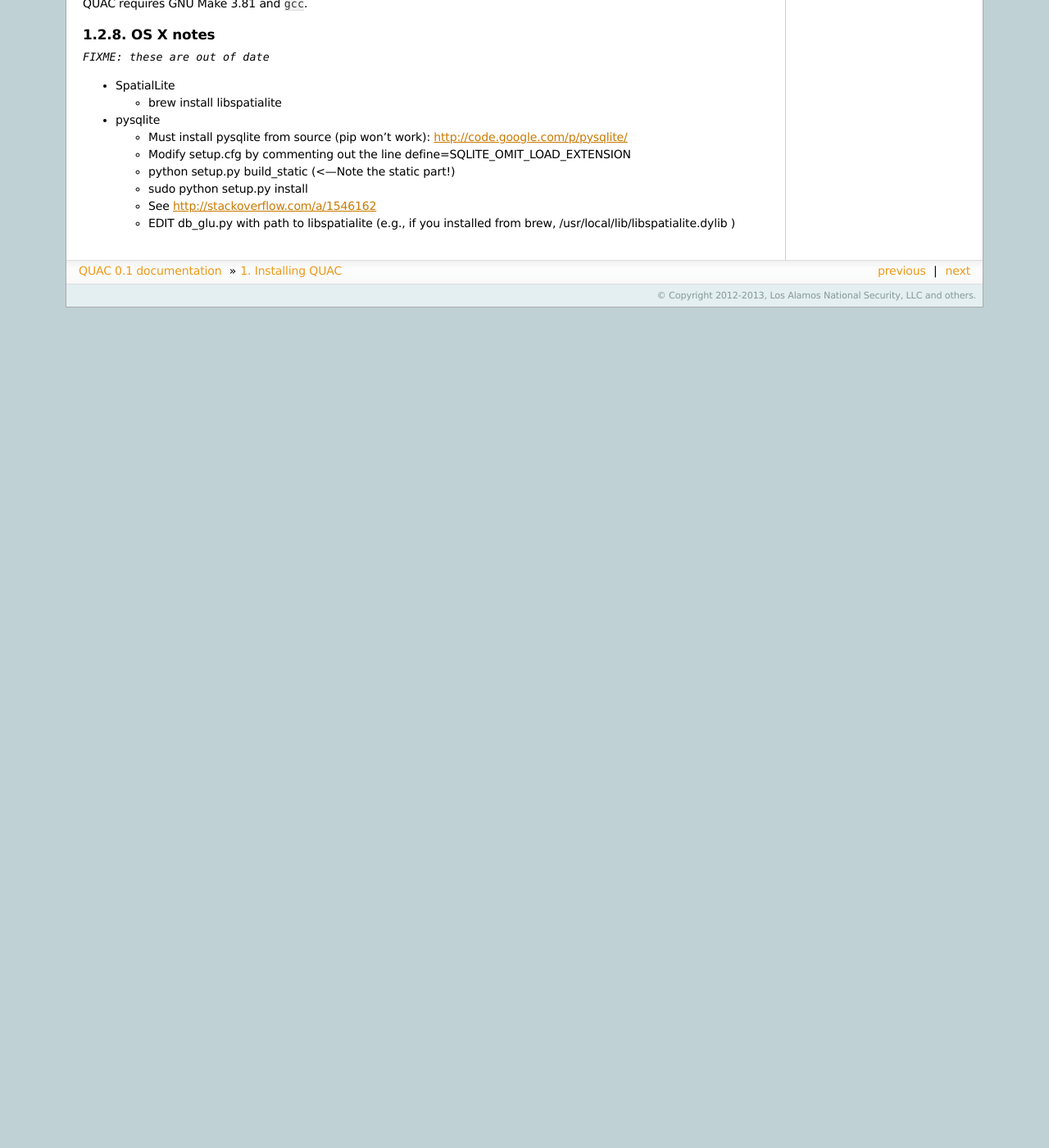
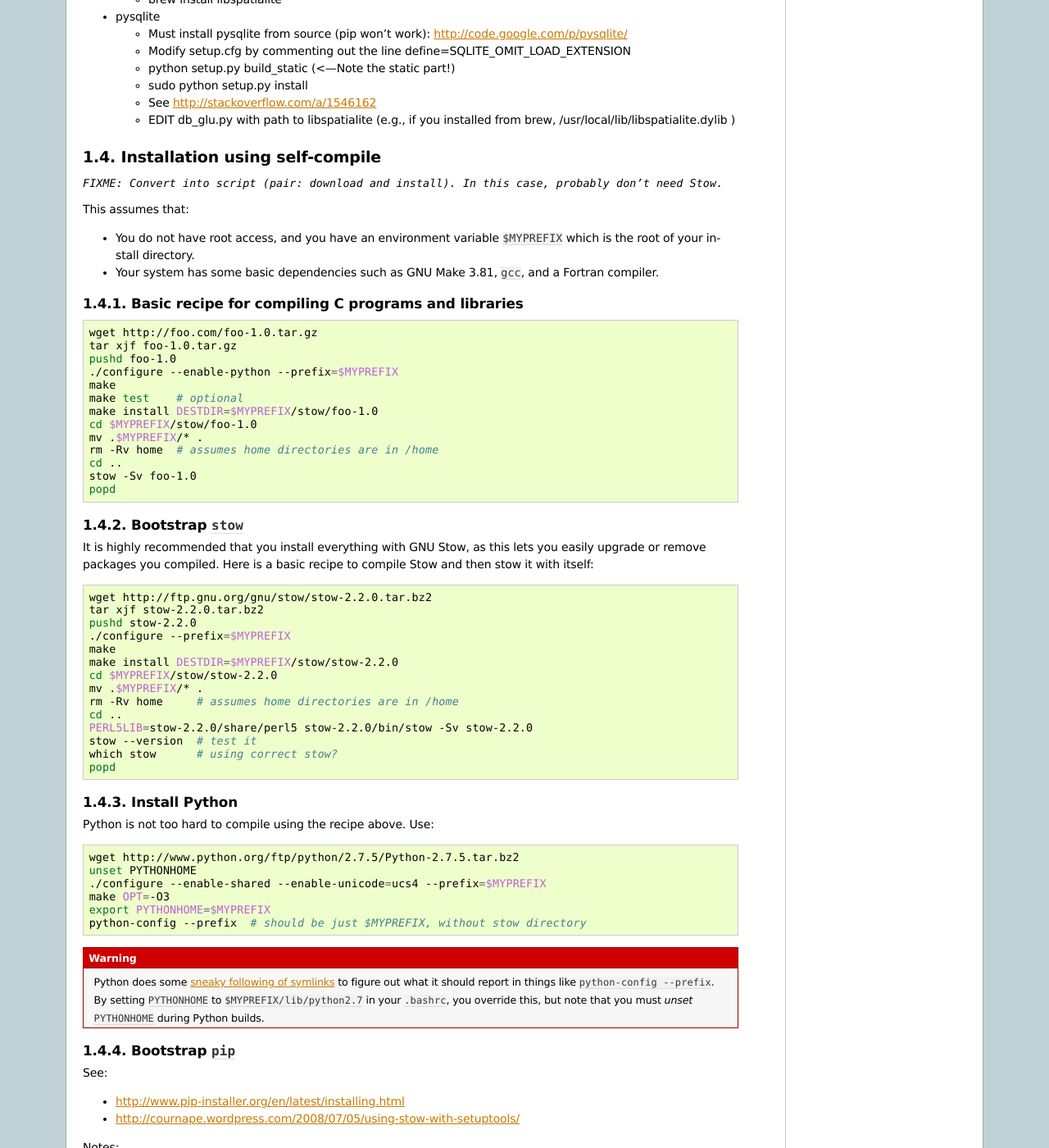
Before and after one commit to reidpr/quac, a Sphinx documentation site: the page built from sphinx/install.rst, in a window 1280 px wide and 1400 px high, scrolled down 2289 px. Shown: the whole window at 82% size. Built offline with Sphinx 7.4.7, drawn with Linux system fonts in a browser that asks for light colours; formulas are drawn with MathJax 3; before the commit the page ends 2664 px from its top, so only the background shows below that; some of the changed text lies outside the part shown.

Commit message:
self-compile notes for some bootstrap tools on UNIX

```diff
--- a/sphinx/install.rst
+++ b/sphinx/install.rst
@@ -3,6 +3,7 @@
 Installing QUAC
 ***************
 
+QUAC can be installed on most UNIX-based systems.
 
 Summary
 =======
@@ -33,17 +34,8 @@ Summary
 .. note:: If you plan to :doc:`contribute to QUAC <contributing>`, you
           should fork the repository on Github and clone that fork instead.
 
-
-Dependencies
-============
-
-Installation of QUAC has been documented only on Ubuntu Linux ("Precise
-Pangolin"), though it also runs on Macs and a few Red Hat variants. Probably
-any UNIX would be fine.
-
-It requires Python 2.7 and some other stuff listed below. Note that depending
-on what you are doing, you might not need all the dependencies. Use your
-judgement.
+Installing dependencies on Debian/Ubuntu
+========================================
 
 `FIXME: This section is incomplete and out of date. Please improve it.`
 
@@ -153,14 +145,9 @@ Debian Wheezy because it depends on ``grass641``, which is not available any
 more (``grass642`` is). The workaround is to build the ``.deb`` from source as
 explained in this bug report: http://hub.qgis.org/issues/6438
 
-Make
-----
 
-QUAC requires GNU Make 3.81 and ``gcc``.
-
-
-OS X notes
-----------
+Installation on OS X
+====================
 
 `FIXME: these are out of date`
 
@@ -177,3 +164,119 @@ OS X notes
   - sudo python setup.py install
   - See http://stackoverflow.com/a/1546162
   - EDIT db_glu.py with path to libspatialite  (e.g., if you installed from brew, /usr/local/lib/libspatialite.dylib )
+
+
+Installation using self-compile
+===============================
+
+`FIXME: Convert into script (pair: download and install). In this case,
+probably don't need Stow.`
+
+This assumes that:
+
+* You do not have root access, and you have an environment variable
+  ``$MYPREFIX`` which is the root of your install directory.
+
+* Your system has some basic dependencies such as GNU Make 3.81, ``gcc``, and
+  a Fortran compiler.
+
+Basic recipe for compiling C programs and libraries
+---------------------------------------------------
+
+.. code-block:: sh
+
+   wget http://foo.com/foo-1.0.tar.gz
+   tar xjf foo-1.0.tar.gz
+   pushd foo-1.0
+   ./configure --enable-python --prefix=$MYPREFIX
+   make
+   make test    # optional
+   make install DESTDIR=$MYPREFIX/stow/foo-1.0
+   cd $MYPREFIX/stow/foo-1.0
+   mv .$MYPREFIX/* .
+   rm -Rv home  # assumes home directories are in /home
+   cd ..
+   stow -Sv foo-1.0
+   popd
+
+Bootstrap ``stow``
+------------------
+
+It is highly recommended that you install everything with GNU Stow, as this
+lets you easily upgrade or remove packages you compiled. Here is a basic
+recipe to compile Stow and then stow it with itself:
+
+.. code-block:: sh
+
+   wget http://ftp.gnu.org/gnu/stow/stow-2.2.0.tar.bz2
+   tar xjf stow-2.2.0.tar.bz2
+   pushd stow-2.2.0
+   ./configure --prefix=$MYPREFIX
+   make
+   make install DESTDIR=$MYPREFIX/stow/stow-2.2.0
+   cd $MYPREFIX/stow/stow-2.2.0
+   mv .$MYPREFIX/* .
+   rm -Rv home     # assumes home directories are in /home
+   cd ..
+   PERL5LIB=stow-2.2.0/share/perl5 stow-2.2.0/bin/stow -Sv stow-2.2.0
+   stow --version  # test it
+   which stow      # using correct stow?
+   popd
+
+Install Python
+--------------
+
+Python is not too hard to compile using the recipe above. Use:
+
+.. code-block:: sh
+
+   wget http://www.python.org/ftp/python/2.7.5/Python-2.7.5.tar.bz2
+   unset PYTHONHOME
+   ./configure --enable-shared --enable-unicode=ucs4 --prefix=$MYPREFIX
+   make OPT=-O3
+   export PYTHONHOME=$MYPREFIX
+   python-config --prefix  # should be just $MYPREFIX, without stow directory
+
+.. warning:: Python does some `sneaky following of symlinks
+             <http://www.velocityreviews.com/forums/t331589-is-there-any-way-to-make-python-play-well-with-stow.html>`_
+             to figure out what it should report in things like
+             ``python-config --prefix``. By setting ``PYTHONHOME`` to
+             ``$MYPREFIX/lib/python2.7`` in your ``.bashrc``, you override
+             this, but note that you must *unset* ``PYTHONHOME`` during Python
+             builds.
+
+Bootstrap ``pip``
+-----------------
+
+See:
+
+* http://www.pip-installer.org/en/latest/installing.html
+* http://cournape.wordpress.com/2008/07/05/using-stow-with-setuptools/
+
+Notes:
+
+* Many packages include an identical ``site.py``, which ``stow`` will flag as
+  a conflict. It seems to not really matter which one is used. I installed the
+  one from ``distribute``.
+
+* You can install from a pre-downloaded ``.tar.gz`` by specifying a file name
+  instead of a package name.
+
+Steps:
+
+#. Install `setuptools <https://pypi.python.org/pypi/setuptools>`_:
+
+.. code-block:: sh
+
+   wget https://pypi.python.org/packages/source/s/setuptools/setuptools-1.1.4.tar.gz
+   tar xzf setuptools-1.1.4.tar.gz
+   pushd setuptools-1.1.4
+   python setup.py install --single-version-externally-managed --record=$MYPREFIX/stow/setuptools-1.1.4/install.log --prefix $MYPREFIX/stow/setuptools-1.1.4
+   cd $MYPREFIX/stow
+   stow -Sv --ignore='install\.log' setuptools-1.1.4
+   popd
+
+#. Install `pip <http://pypi.python.org/pypi/pip>`_ in the same way.
+
+
+..  LocalWords:  MYPREFIX Rv setuptools Sv
```
